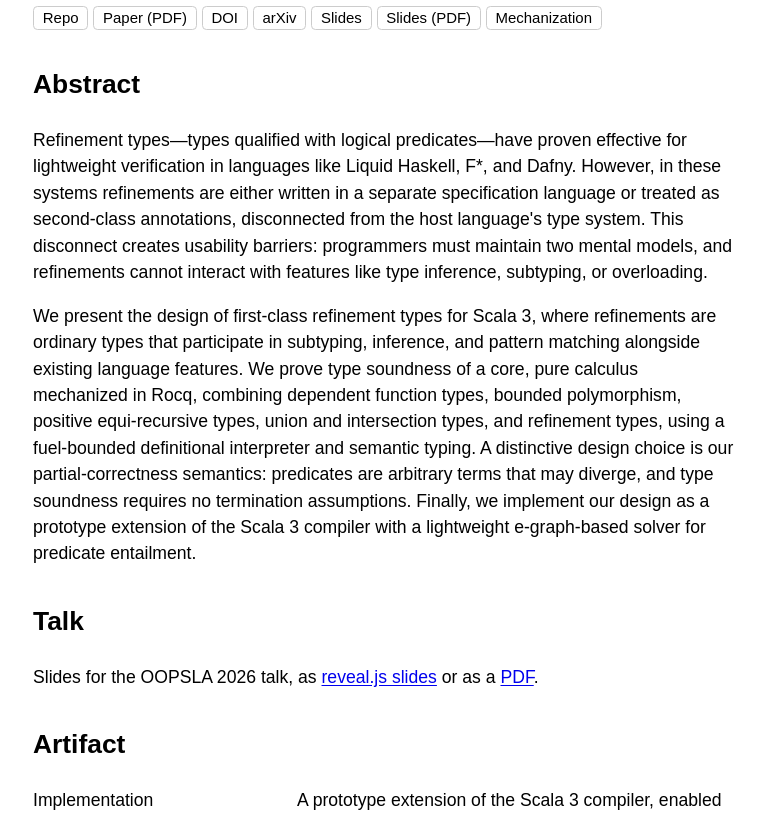
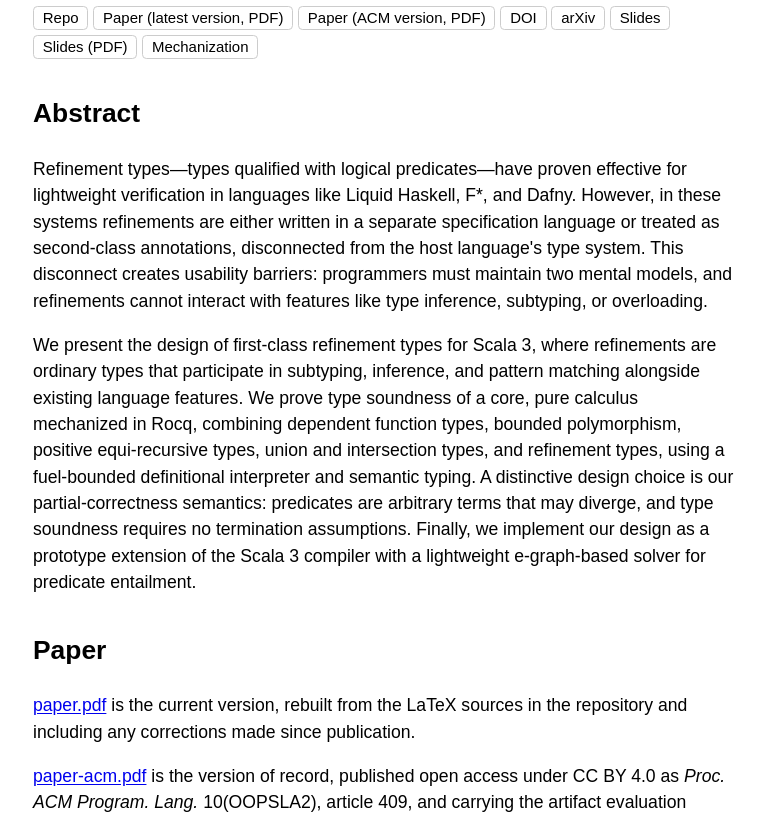
Before and after one commit to mbovel/first-class-refinement-types-in-scala, a plain HTML site: page website/index.html in a window 1280 px wide. Shown: the part 233-1050 px from the top of the page, without its empty margins (255-1020 px from the left). Drawn offline with Linux system fonts and the light colour scheme; a web font is replaced by a local one.

Commit message:
Add ACM paper version

```diff
--- a/website/index.html
+++ b/website/index.html
@@ -31,7 +31,8 @@
 
     <p class="top-links">
       <a href="https://github.com/mbovel/first-class-refinement-types-in-scala">Repo</a>
-      <a href="paper.pdf">Paper (PDF)</a>
+      <a href="paper.pdf">Paper (latest version, PDF)</a>
+      <a href="paper-acm.pdf">Paper (ACM version, PDF)</a>
       <a href="https://dl.acm.org/doi/10.1145/3839541">DOI</a>
       <a href="https://arxiv.org/abs/2605.08369">arXiv</a>
       <a href="presentation/">Slides</a>
@@ -46,6 +47,22 @@
     </p>
     <p>
 We present the design of first-class refinement types for Scala 3, where refinements are ordinary types that participate in subtyping, inference, and pattern matching alongside existing language features. We prove type soundness of a core, pure calculus mechanized in Rocq, combining dependent function types, bounded polymorphism, positive equi-recursive types, union and intersection types, and refinement types, using a fuel-bounded definitional interpreter and semantic typing. A distinctive design choice is our partial-correctness semantics: predicates are arbitrary terms that may diverge, and type soundness requires no termination assumptions. Finally, we implement our design as a prototype extension of the Scala 3 compiler with a lightweight e-graph-based solver for predicate entailment.
+    </p>
+
+    <h2>Paper</h2>
+
+    <p>
+      <a href="paper.pdf">paper.pdf</a> is the current version, rebuilt from
+      the LaTeX sources in the repository and including any corrections made
+      since publication.
+    </p>
+
+    <p>
+      <a href="paper-acm.pdf">paper-acm.pdf</a> is the version of record,
+      published open access under CC BY 4.0 as
+      <i>Proc. ACM Program. Lang.</i> 10(OOPSLA2), article 409, and carrying
+      the artifact evaluation badges. Cite that one, and use it for page
+      numbers.
     </p>
 
     <h2>Talk</h2>
```
Also changed, not shown: .github/workflows/website.yml, README.md, 3 other files.
